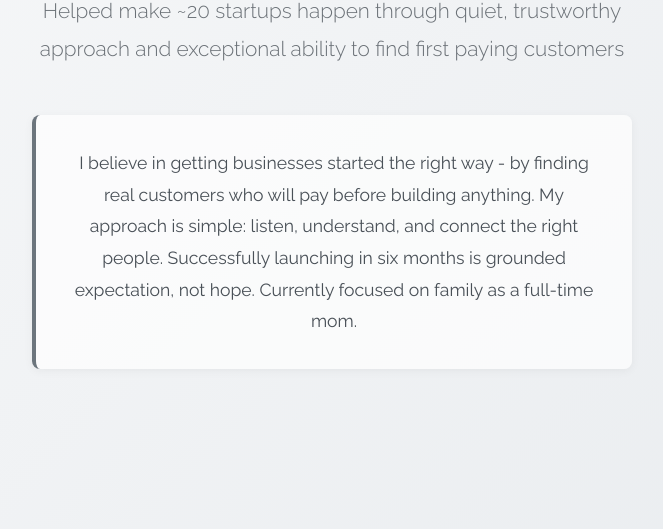
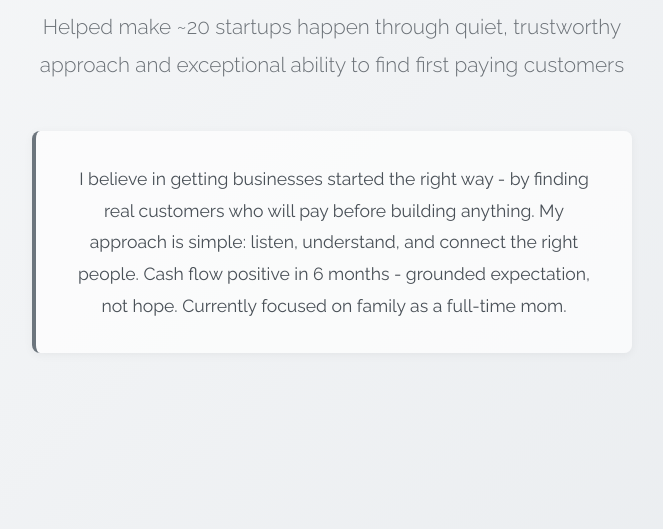
Before and after one commit to asei-boss/asei-boss.github.io, a plain HTML site: page index.html in a window 1280 px wide. Shown: the part 271-800 px from the top of the page, without its empty margins (308-971 px from the left). Drawn offline with Linux system fonts and the light colour scheme.

Commit message:
Final draft for mom

```diff
--- a/index.html
+++ b/index.html
@@ -135,7 +135,7 @@
                 <div class="intro-section">
                     I believe in getting businesses started the right way - by finding real customers who will pay before building anything.
                     My approach is simple: listen, understand, and connect the right people.
-                    Successfully launching in six months is grounded expectation, not hope.
+                    Cash flow positive in 6 months - grounded expectation, not hope.
                     Currently focused on family as a full-time mom.
                 </div>
             </div>
```
